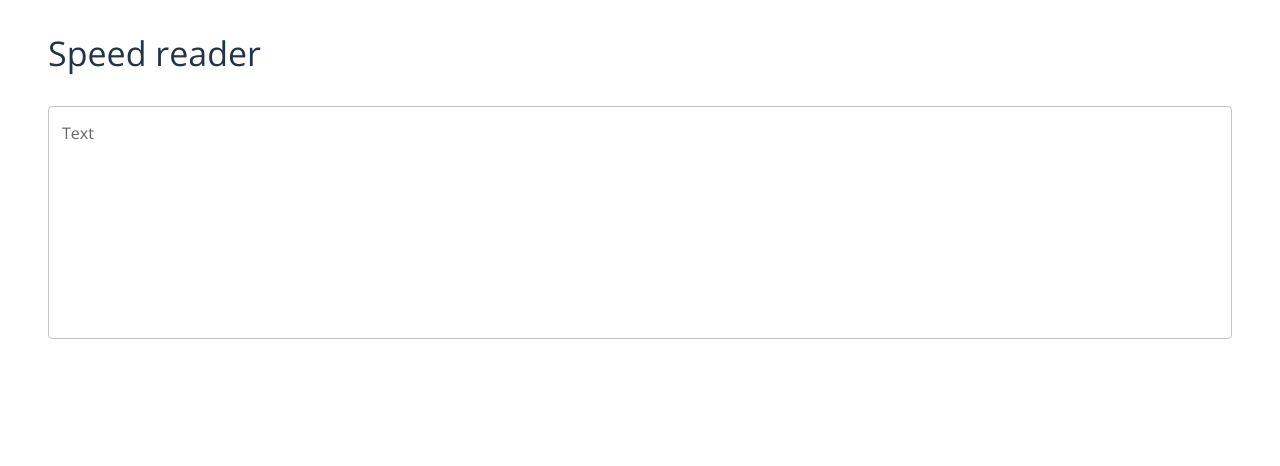
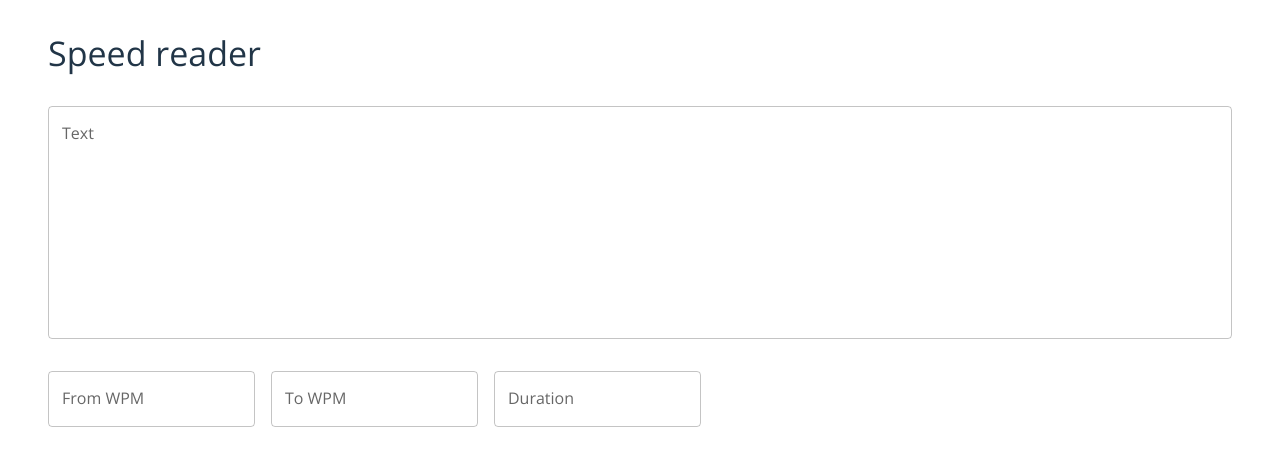
Before and after one commit to BernardMoy/reader, a React (Vite) app: page / in a window 1280 px wide. Shown: the top 466 px of the page. Built offline with nearby package versions, Linux system fonts and the light colour scheme.

Commit message:
3 textfield number inputs for the WPM and duration

```diff
--- a/src/Content.tsx
+++ b/src/Content.tsx
@@ -1,5 +1,5 @@
-import { TextField } from "@mui/material";
-import { MIN_TEXTFIELD_HEIGHT } from "./Values";
+import { Box, TextField } from "@mui/material";
+import { CONTENT_MARGIN, MIN_TEXTFIELD_HEIGHT, TITLE_MARGIN } from "./Values";
 import type React from "react";
 import type { SetStateAction } from "react";
 
@@ -10,15 +10,21 @@ export interface Props {
 
 export default function Content({ text, setText }: Props) {
   return (
-    // The main text field for copy pasting the paragraph
+    <Box
+      display="flex"
+      flexDirection="column"
+      gap={TITLE_MARGIN}
+      sx={{ width: "100%" }}
+    >
+      {/* The main textfield for entering the paragraph */}
       <TextField
         id="main-textfield"
         label="Text"
+        placeholder="Enter or paste your paragraph here..."
         variant="outlined"
         multiline={true}
         value={text}
         onChange={(text) => setText(text.target.value)}
-      sx={{ width: "100%" }}
         slotProps={{
           input: {
             sx: {
@@ -29,5 +35,38 @@ export default function Content({ text, setText }: Props) {
           },
         }}
       />
+
+      {/* The fields for setting the start wpm, end wpm and time */}
+      <Box
+        display="flex"
+        flexDirection="row"
+        justifyContent="start"
+        gap={CONTENT_MARGIN}
+      >
+        <TextField
+          id="from-textfield"
+          label="From WPM"
+          variant="outlined"
+          type="number"
+          multiline={false}
+        />
+
+        <TextField
+          id="to-textfield"
+          label="To WPM"
+          variant="outlined"
+          type="number"
+          multiline={false}
+        />
+
+        <TextField
+          id="duration-textfield"
+          label="Duration"
+          variant="outlined"
+          type="number"
+          multiline={false}
+        />
+      </Box>
+    </Box>
   );
 }
```
Lines whose indentation alone changed are shown as unchanged.
